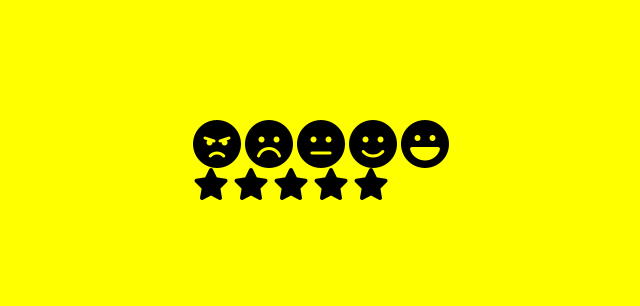
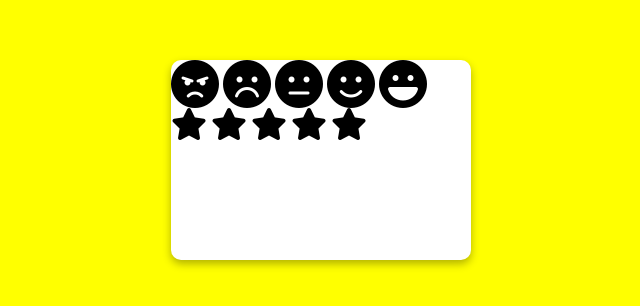
Before and after one commit to Hayds97/Emoji-project, a plain HTML site: page index.html in a window 1280 px wide. Shown: the part 240-546 px from the top of the page, without its empty margins (319-959 px from the left). Drawn offline with Linux system fonts and the light colour scheme.

Commit message:
feedback container created

```diff
--- a/style.css
+++ b/style.css
@@ -6,3 +6,11 @@ body {
     align-items: center;
     background-color: yellow;
 }
+
+.feedback-container {
+    background-color: white;
+    width: 300px;
+    height: 200px;
+    box-shadow: 0 4px 8px rgba(0,0,0,.3);
+    border-radius: 10px;
+}
```
